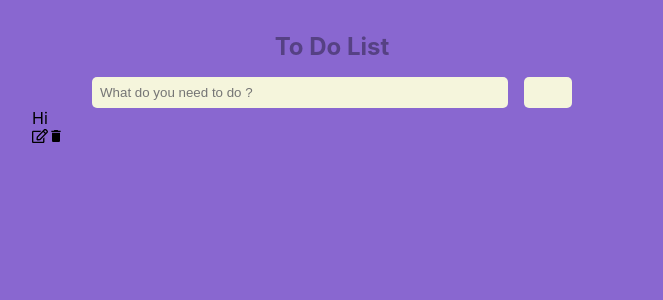
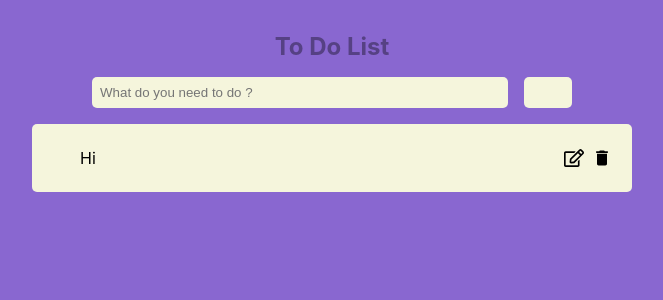
Before and after one commit to CarolineGensac/taskTracker, a React (Create React App) app in the folder frontend/: page / in a window 1280 px wide. Shown: the top 300 px of the page, without its empty margins (308-971 px from the left). Built offline with nearby package versions, Linux system fonts and the light colour scheme.

Commit message:
style todo component

```diff
--- a/frontend/src/index.css
+++ b/frontend/src/index.css
@@ -49,3 +49,27 @@
   cursor: pointer;
   border-radius: 5px;
 }
+
+
+.todo {
+  position: relative;
+  margin-top: 1rem;
+  background-color: beige;
+  color: black;
+  padding: 1.5rem 3rem;
+  border-radius: 5px;
+}
+
+.icons{
+  position: absolute;
+  top: 50%;
+  transform: translateY(-50%);
+  right: 20px;
+  display: flex;
+  gap: 0.5rem;
+}
+
+.icon{
+  cursor: pointer;
+  font-size: 20px;
+}
```
